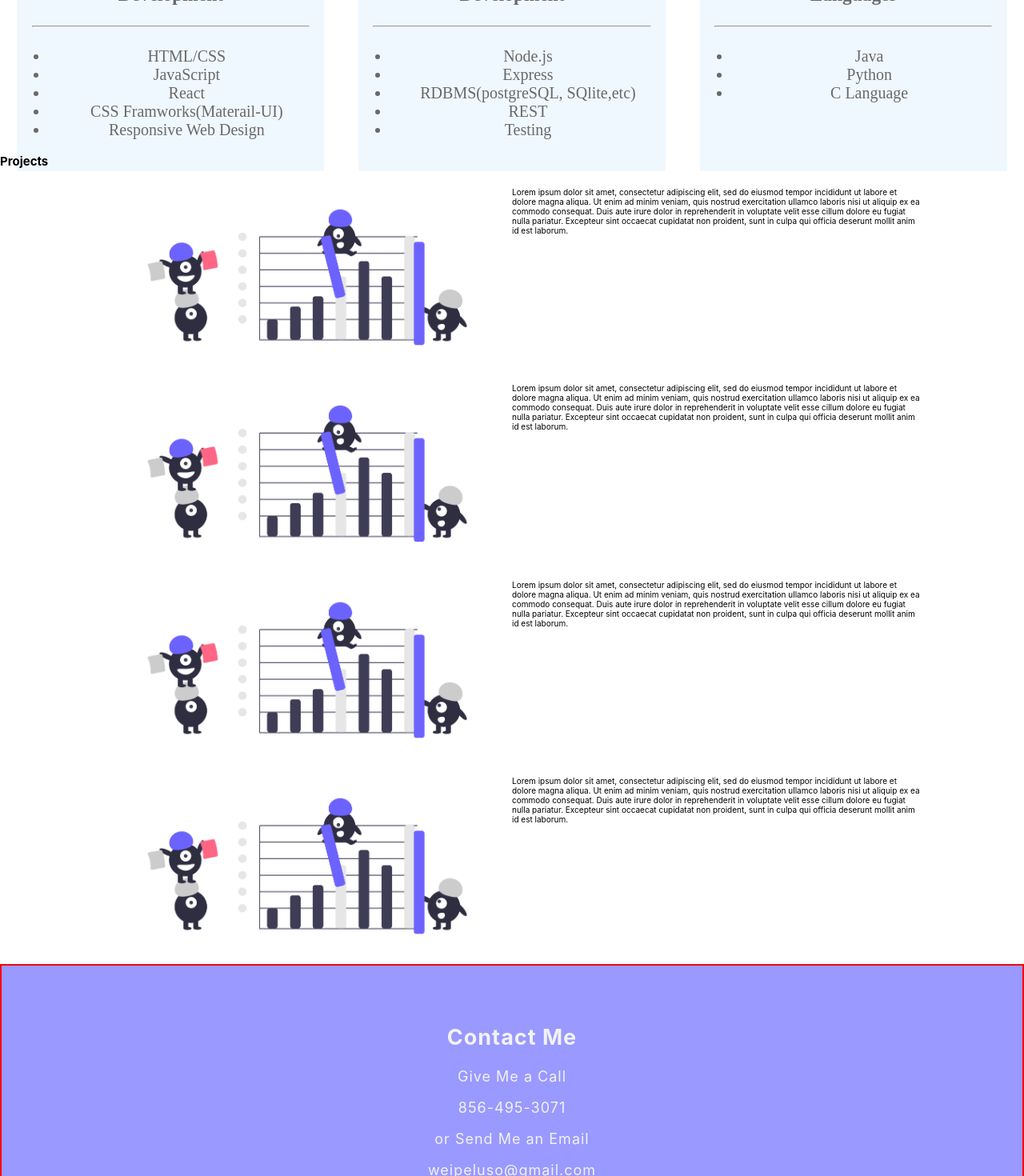
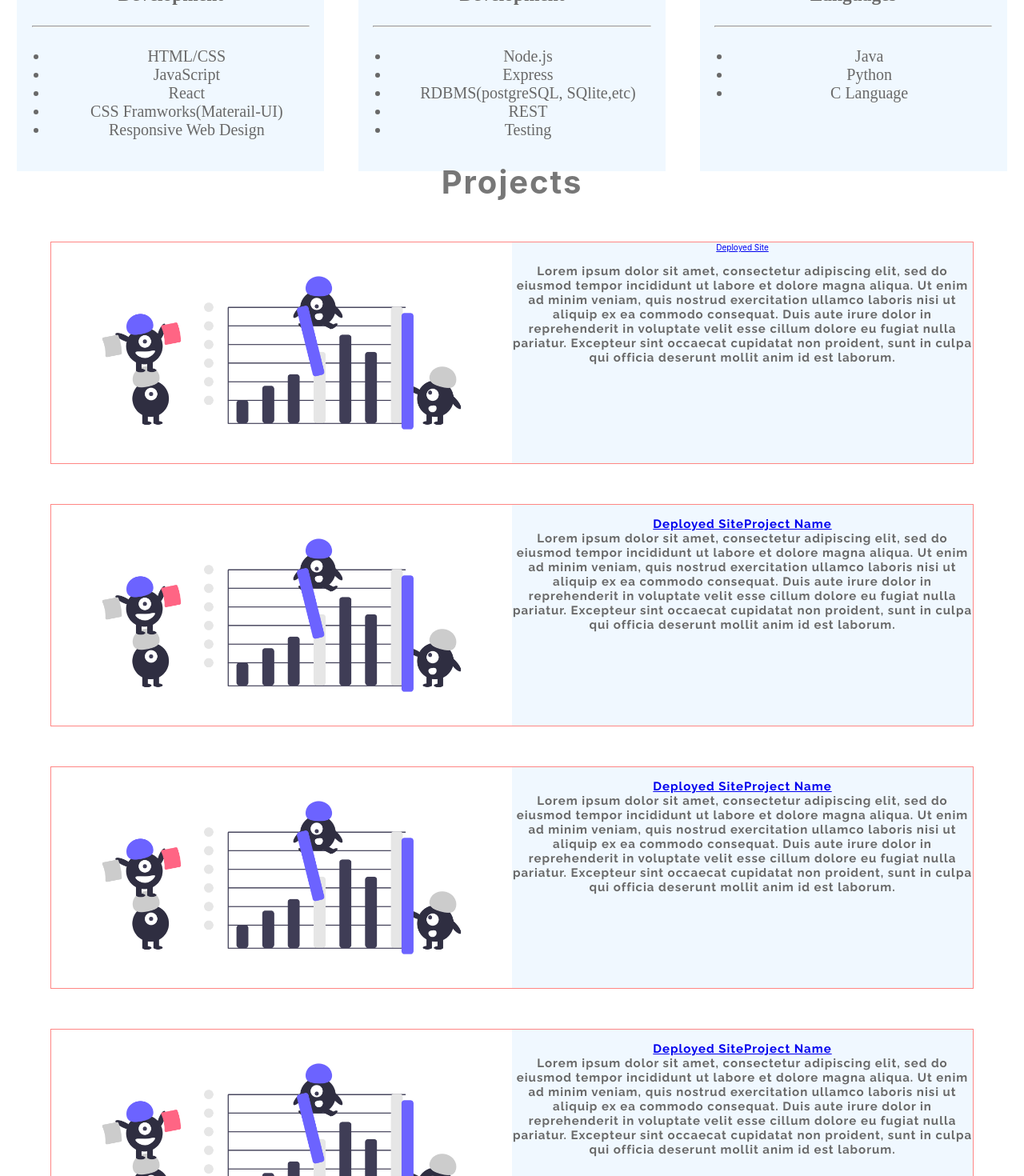
Before and after one commit to WeiPeluso/portfolio, a React (Create React App) app: page / in a window 1280 px wide. Shown: the part 1330-2800 px from the top of the page at 80% size. Built offline with nearby package versions, Linux system fonts and the light colour scheme.

Commit message:
working on project section

```diff
--- a/package.json
+++ b/package.json
@@ -4,6 +4,7 @@
   "private": true,
   "dependencies": {
     "@material-ui/core": "^4.11.0",
+    "@material-ui/icons": "^4.9.1",
     "@material-ui/styles": "^4.10.0",
     "@testing-library/jest-dom": "^4.2.4",
     "@testing-library/react": "^9.5.0",
--- a/public/index.html
+++ b/public/index.html
@@ -2,7 +2,7 @@
 <html lang="en">
   <head>
     <meta charset="utf-8" />
-    <link rel="icon" href="%PUBLIC_URL%/logo.png" />
+    <link rel="icon" href="images/myicon.jpg" />
     <meta name="viewport" content="width=device-width, initial-scale=1" />
     <meta name="theme-color" content="#000000" />
     <meta
@@ -31,7 +31,10 @@
       href="https://fonts.googleapis.com/css2?family=Montserrat:ital,wght@1,800&family=Open+Sans&display=swap"
       rel="stylesheet"
     />
-    <link href="https://fonts.googleapis.com/css2?family=Montserrat&display=swap" rel="stylesheet">
+    <link
+      href="https://fonts.googleapis.com/css2?family=Montserrat&display=swap"
+      rel="stylesheet"
+    />
     <title>Wei Peluso | Full Stack Web Developer</title>
   </head>
   <body>
--- a/src/App.js
+++ b/src/App.js
@@ -49,7 +49,7 @@ const useStyles = makeStyles(() => ({
     height: "8vh",
     position: "relative",
     color: mainPink,
-    fontSize: "2rem",
+    fontSize: "1.5rem",
   },
   footerP: {
     margin: "0",
--- a/src/components/ui/AboutMe.js
+++ b/src/components/ui/AboutMe.js
@@ -57,7 +57,7 @@ const useStyles = makeStyles(() => ({
   },
   button: {
     display: "inline-block",
-    textTransform: "uppercase",
+    textTransform: "capitalize",
     textDecoration: "none",
     padding: "20px 75px",
     backgroundColor: mainPurple,
--- a/src/components/ui/ContactMe.js
+++ b/src/components/ui/ContactMe.js
@@ -1,17 +1,56 @@
 import React from "react";
 import { makeStyles } from "@material-ui/styles";
+import GitHubIcon from "@material-ui/icons/GitHub";
+import TwitterIcon from "@material-ui/icons/Twitter";
+import LinkedInIcon from "@material-ui/icons/LinkedIn";
+
 const lightPurple = "#9999ff";
-//const mainPink = "#FF8684";
 const useStyle = makeStyles(() => ({
   main: {
-    border: "2px solid red",
-    height: "40vh",
+    height: "60vh",
     backgroundColor: lightPurple,
     textAlign: "center",
     color: "#f2f2f2",
     fontSize: "1.8rem",
     paddingTop: "5rem",
     letterSpacing: ".1rem",
+    fontFamily: "Raleway",
+  },
+  header: {
+    fontSize: "4rem",
+    letterSpacing: ".2rem",
+    textTransform: "capitalize",
+    marginBottom: "5rem",
+  },
+  phoneNo: {
+    fontSize: "3rem",
+    fontWeight: 700,
+    letterSpacing: ".2rem",
+    fontFamily: "Arial, Helvetica, sans-serif",
+  },
+  email: {
+    textDecoration: "None",
+    fontSize: "3rem",
+    fontWeight: 700,
+    fontFamily: "Arial, Helvetica, sans-serif",
+    color: "#fff",
+
+    "&:hover": {
+      textDecoration: "underline",
+    },
+  },
+  follow: {
+    marginTop: "4rem",
+  },
+  icons: {
+    width: "20%",
+    margin: "auto",
+    display: "flex",
+    justifyContent: "space-around",
+  },
+  icon: {
+    textDecoration: "none",
+    color: "#fff",
   },
 }));
 
@@ -19,13 +58,28 @@ const ContactMe = () => {
   const classes = useStyle();
   return (
     <div className={classes.main}>
-      <h2>Contact Me</h2>
+      <h2 className={classes.header}>Contact Me</h2>
       <p>Give Me a Call</p>
-      <p>856-495-3071</p>
+      <p className={classes.phoneNo}>856-495-3071</p>
       <p>or Send Me an Email</p>
-      <p>weipeluso@gmail.com</p>
-      <p>Follow</p>
-      <div>Icons</div>
+      <a href="mailto:weipeluso@gmail.com" className={classes.email}>
+        weipeluso@gmail.com
+      </a>
+      <p className={classes.follow}>Follow</p>
+      <div className={classes.icons}>
+        <a
+          className={classes.icon}
+          href="https://www.linkedin.com/in/weipeluso/"
+        >
+          <LinkedInIcon style={{ fontSize: 35 }} />
+        </a>
+        <a className={classes.icon} href="https://github.com/WeiPeluso">
+          <GitHubIcon style={{ fontSize: 30 }} />
+        </a>
+        <a className={classes.icon} href="https://twitter.com/peluso_wei">
+          <TwitterIcon style={{ fontSize: 35 }} />
+        </a>
+      </div>
     </div>
   );
 };
--- a/src/components/ui/Projects.js
+++ b/src/components/ui/Projects.js
@@ -3,40 +3,68 @@ import React from "react";
 import project from "../../assets/project.png";
 const useStyle = makeStyles(() => ({
   main: {
-    paddingTop: "70px",
+    paddingTop: "60px",
+    margin: "auto",
+    textAlign: "center",
   },
   project: {
-    width: "80%",
-    // border: "2px solid #FF8684",
+    width: "90%",
+    border: "1px solid #FF8684",
     display: "flex",
     margin: "auto",
+    backgroundColor: "#F0F8FF",
+    marginBottom: "5rem",
+  },
+  header: {
+    fontSize: "4rem",
+    letterSpacing: ".2rem",
+    textTransform: "capitalize",
+    color: "#777",
+    marginBottom: "5rem",
   },
   image: {
     width: "50%",
-    //border: "2px solid #FF8684",
+  },
+  projectP: {
+    fontFamily: "Raleway",
+    textTransform: "None",
+    fontSize: "1.5rem",
+    fontWeight: "700",
+    letterSpacing: ".1rem",
+    color: "#696969",
   },
 }));
 const Projects = () => {
   const classes = useStyle();
   return (
     <div className={classes.main}>
-      <h2>Projects</h2>
+      <h2 className={classes.header}>Projects</h2>
       <div>
         <div className={classes.project}>
           <img src={project} className={classes.image} alt="project 1" />
-          <p>
-            Lorem ipsum dolor sit amet, consectetur adipiscing elit, sed do
-            eiusmod tempor incididunt ut labore et dolore magna aliqua. Ut enim
-            ad minim veniam, quis nostrud exercitation ullamco laboris nisi ut
-            aliquip ex ea commodo consequat. Duis aute irure dolor in
-            reprehenderit in voluptate velit esse cillum dolore eu fugiat nulla
-            pariatur. Excepteur sint occaecat cupidatat non proident, sunt in
-            culpa qui officia deserunt mollit anim id est laborum.
-          </p>
+          <div className={classes.projectText}>
+            <a href="#project">Deployed Site</a>
+            <p className={classes.projectP}>
+              Lorem ipsum dolor sit amet, consectetur adipiscing elit, sed do
+              eiusmod tempor incididunt ut labore et dolore magna aliqua. Ut
+              enim ad minim veniam, quis nostrud exercitation ullamco laboris
+              nisi ut aliquip ex ea commodo consequat. Duis aute irure dolor in
+              reprehenderit in voluptate velit esse cillum dolore eu fugiat
+              nulla pariatur. Excepteur sint occaecat cupidatat non proident,
+              sunt in culpa qui officia deserunt mollit anim id est laborum.
+            </p>
+          </div>
         </div>
         <div className={classes.project}>
           <img src={project} className={classes.image} alt="project 2" />
-          <p>
+          <p className={classes.projectP}>
+            <span>
+              <a href="#project">Deployed Site</a>
+            </span>
+            <span>
+              <a href="#project">Project Name</a>
+            </span>
+            <br />
             Lorem ipsum dolor sit amet, consectetur adipiscing elit, sed do
             eiusmod tempor incididunt ut labore et dolore magna aliqua. Ut enim
             ad minim veniam, quis nostrud exercitation ullamco laboris nisi ut
@@ -48,7 +76,14 @@ const Projects = () => {
         </div>
         <div className={classes.project}>
           <img src={project} className={classes.image} alt="project 3" />
-          <p>
+          <p className={classes.projectP}>
+            <span>
+              <a href="#project">Deployed Site</a>
+            </span>
+            <span>
+              <a href="#project">Project Name</a>
+            </span>
+            <br />
             Lorem ipsum dolor sit amet, consectetur adipiscing elit, sed do
             eiusmod tempor incididunt ut labore et dolore magna aliqua. Ut enim
             ad minim veniam, quis nostrud exercitation ullamco laboris nisi ut
@@ -60,7 +95,14 @@ const Projects = () => {
         </div>
         <div className={classes.project}>
           <img src={project} className={classes.image} alt="project 4" />
-          <p>
+          <p className={classes.projectP}>
+            <span>
+              <a href="#project">Deployed Site</a>
+            </span>
+            <span>
+              <a href="#project">Project Name</a>
+            </span>
+            <br />
             Lorem ipsum dolor sit amet, consectetur adipiscing elit, sed do
             eiusmod tempor incididunt ut labore et dolore magna aliqua. Ut enim
             ad minim veniam, quis nostrud exercitation ullamco laboris nisi ut
--- a/src/components/ui/Skills.js
+++ b/src/components/ui/Skills.js
@@ -17,7 +17,7 @@ const useStyles = makeStyles(() => ({
   header: {
     fontSize: "4rem",
     letterSpacing: ".2rem",
-    textTransform: "uppercase",
+    textTransform: "capitalize",
     color: "#777",
     marginBottom: "5rem",
   },
```
Also changed, not shown: 1 other file (tests, documents, lock files or other folders).
